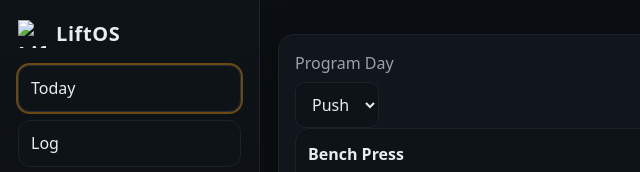
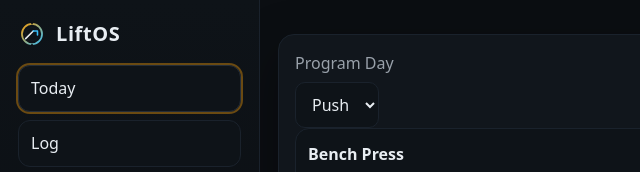
Before and after one commit to nicholaslyn/LiftOS, a plain HTML site: page index.html in a window 1280 px wide. Shown: the top 172 px of the page, 0-640 px from the left. Drawn offline with Linux system fonts and the light colour scheme.

Commit message:
Update index.html

```diff
--- a/index.html
+++ b/index.html
@@ -11,10 +11,34 @@
 <body>
   <div class="app">
     <aside class="sidebar">
-      <div class="brand">
-        <img src="./assets/liftos-logo.svg" class="logo-mark" alt="LiftOS logo">
-        <span class="wordmark">LiftOS</span>
-      </div>
+      <!-- Replace your old brand div with this -->
+<div class="brand">
+  <!-- inline logo: no file path, will ALWAYS render -->
+  <svg class="logo-mark" xmlns="http://www.w3.org/2000/svg" viewBox="0 0 256 256" aria-hidden="true">
+    <defs>
+      <linearGradient id="lo-g" x1="0" y1="0" x2="1" y2="1">
+        <stop offset="0%" stop-color="#f59e0b"/>
+        <stop offset="100%" stop-color="#38bdf8"/>
+      </linearGradient>
+    </defs>
+    <!-- plate ring -->
+    <circle cx="128" cy="128" r="92" fill="none" stroke="url(#lo-g)" stroke-width="16" stroke-linecap="round"/>
+    <!-- inner ring accent -->
+    <circle cx="128" cy="128" r="58" fill="none" stroke="#1a222c" stroke-width="4" opacity=".9"/>
+    <!-- progress arrow -->
+    <g stroke-linecap="round" stroke-linejoin="round">
+      <path d="M70 170 L140 100" stroke="#e8edf2" stroke-width="14"/>
+      <path d="M140 100 L178 100 L178 138" fill="none" stroke="#38bdf8" stroke-width="14"/>
+    </g>
+    <!-- small plate notches -->
+    <g fill="#0b0e12" opacity=".95">
+      <rect x="120" y="18"  width="16" height="20" rx="3"/>
+      <rect x="120" y="218" width="16" height="20" rx="3"/>
+    </g>
+  </svg>
+  <span class="wordmark">LiftOS</span>
+</div>
+
       <nav class="nav">
         <button type="button" class="nav-btn active" data-tab="today">Today</button>
         <button type="button" class="nav-btn" data-tab="log">Log</button>
```
